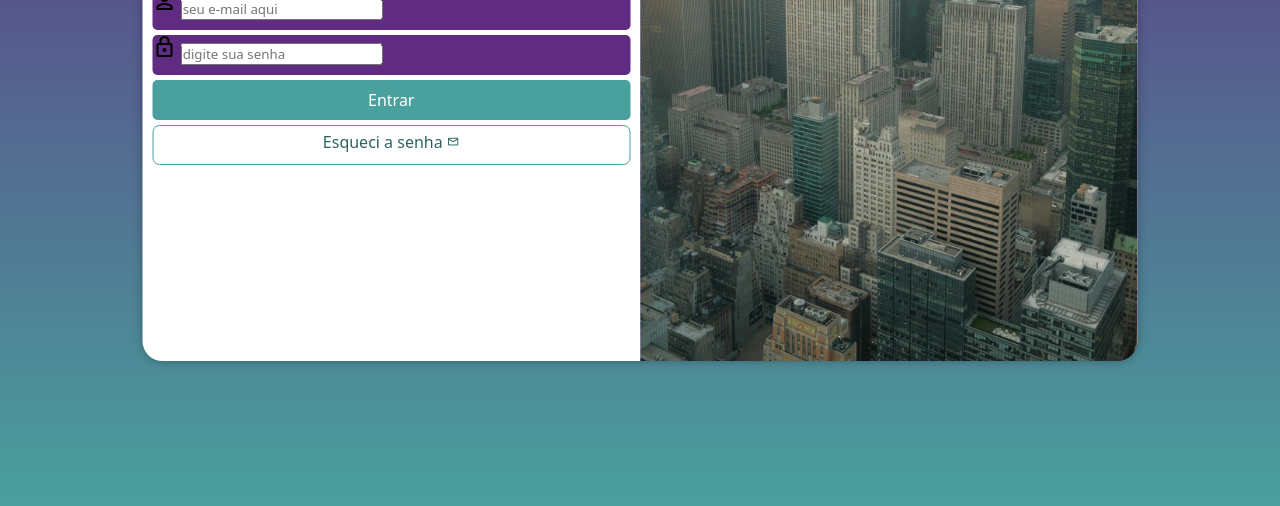
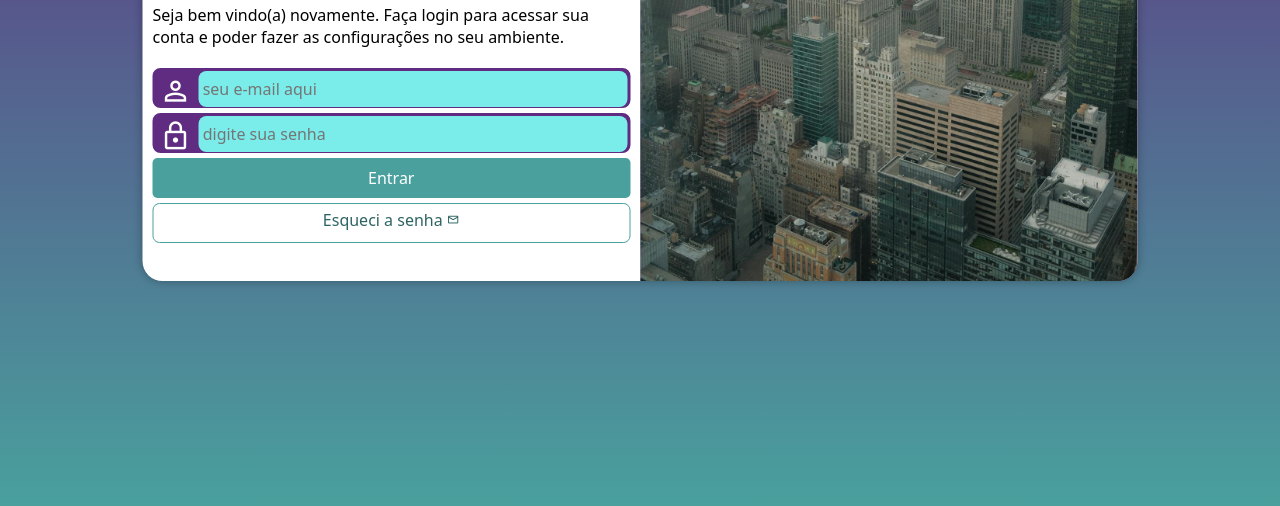
Before and after one commit to VicenteQuinto/projeto-login, a plain HTML site: page index.html in a window 1280 px wide. Shown: the part 294-800 px from the top of the page. Drawn offline with nearby package versions, Linux system fonts and the light colour scheme.

Commit message:
finalizei o projetolongi

```diff
--- a/estilos/media-query.css
+++ b/estilos/media-query.css
@@ -12,6 +12,7 @@ Grandes Telas: acima de 1200px
 @media screen and (min-width:768px) and (max-width:992px) {
     section#login{
         width: 80vw;
+        height: 280px;
     }
     section#login > div#imagem{
         float: left;
@@ -32,6 +33,7 @@ Grandes Telas: acima de 1200px
 @media screen and (min-width:992px) {
     section#login{
         width: 995px;
+        height: 350px;
     }
     section#login > div#imagem{
         float: right;
@@ -52,7 +54,8 @@ Grandes Telas: acima de 1200px
     }
 
     div#formulario > p{
-        font-size: 1.2em;
+        font-size: 1em;
+        margin: 20px 0px;
     }
 
 
--- a/estilos/style.css
+++ b/estilos/style.css
@@ -31,7 +31,6 @@ section#login{
 position: absolute;
 top: 50%;
 left: 50%;
-transform: translate(-50%, -50%);
 overflow: hidden;/*Tudo que estiver fora da borda fica escondido, ou seja, arredonda o canto superior*/
 
 background-color: white;
@@ -40,6 +39,7 @@ height: 510px;
 border-radius: 20px;
 box-shadow: 0px 0px 10px rgba(0, 0, 0, 0.308);
 
+transform: translate(-50%, -50%);
 transition: width 0.3s, height 0.3s;/*Faz uma tipo uma animação na transição de telas*/
 transition-timing-function: ease; /*Suavisa a animação*/
 
@@ -70,16 +70,42 @@ div#formulario > p{
 
 form >div.campo{
     background-color: #5f2c82;
+    border: 2px solid #5f2c82;
     display: block;
     width: 100%;
     height: 40px;
-    border-radius: 5px;
+    border-radius: 8px;
     margin: 5px 0px;
 
 }
 
 div.campo >label{
     display: none;
+}
+
+div.campo > i{
+    color: white;
+    font-size: 2em;
+    width: 40px;
+    padding: 5px;
+}
+
+div.campo > input{
+
+    background-color: #7aece9;
+    font-size: 1em;
+    width: calc(100% - 45px);
+    height: 100%;
+    border: 0px;
+    border-radius: 8px;
+    padding: 4px;
+    transform: translateY(-12px);
+
+}
+
+div.campo > input:focus-within{
+    background-color: white;
+    border: none;
 }
 
 form >input[type=submit]{
--- a/index.html
+++ b/index.html
@@ -19,16 +19,16 @@
                 <p>Seja bem vindo(a) novamente. Faça login para acessar  sua conta e poder fazer as configurações no seu ambiente.</p>
                 <form action="login.php" method="post" autocomplete="on">
                     <div  class="campo">
-                        <span class="material-symbols-outlined">
+                        <i class="material-symbols-outlined">
                             person
-                            </span>
+                        </i>
                         <input type="email" name="login" id="ilogin" placeholder="seu e-mail aqui" required autocomplete="email" maxlength="30">
                         <label for="ilogin">Email</label>
                     </div>
                     <div class="campo">
-                        <span class="material-symbols-outlined">
+                        <i class="material-symbols-outlined">
                             Lock
-                            </span>
+                        </i>
                         <input type="password" name="senha" id="isenha" placeholder="digite sua senha" autocomplete="current-password" required minlength="8" maxlength="20">
                         <label for="isenha">Senha</label>
                     </div>
```
